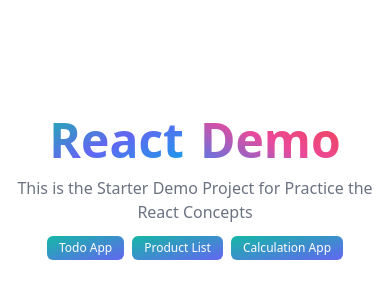
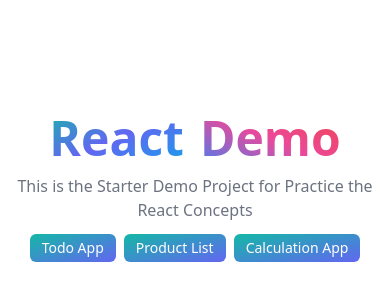
Before and after one commit to noyonalways/full-stack-army-course, a React (Vite) app in the folder frontend/react-demo/: page / in a window 390 px wide. Shown: the part 234-534 px from the top of the page. Built offline with nearby package versions, Linux system fonts and the light colour scheme.

Commit message:
feat: home page button resized

```diff
--- a/frontend/react-demo/src/components/demo-home/index.jsx
+++ b/frontend/react-demo/src/components/demo-home/index.jsx
@@ -19,19 +19,19 @@ const DemoHome = () => {
           </p>
           <div className="flex items-center space-x-2 mt-3 justify-center">
             <Link
-              className="bg-gradient-to-br from-teal-500 to-indigo-500 dark:from-teal-400 dark:to-indigo-400 px-3 py-1 rounded-md text-white font-medium active:scale-95 duration-200 text-xs md:text-base"
+              className="bg-gradient-to-br from-teal-500 to-indigo-500 dark:from-teal-400 dark:to-indigo-400 px-3 py-1 rounded-md text-white font-medium active:scale-95 duration-200 text-sm md:text-base"
               to="/todo"
             >
               Todo App
             </Link>
             <Link
-              className="bg-gradient-to-br from-teal-500 to-indigo-500 dark:from-teal-400 dark:to-indigo-400 px-3 py-1 rounded-md text-white font-medium active:scale-95 duration-200 text-xs md:text-base"
+              className="bg-gradient-to-br from-teal-500 to-indigo-500 dark:from-teal-400 dark:to-indigo-400 px-3 py-1 rounded-md text-white font-medium active:scale-95 duration-200 text-sm md:text-base"
               to="/product-list"
             >
               Product List
             </Link>
             <Link
-              className="bg-gradient-to-br from-teal-500 to-indigo-500 dark:from-teal-400 dark:to-indigo-400 px-3 py-1 rounded-md text-white font-medium active:scale-95 duration-200 text-xs md:text-base"
+              className="bg-gradient-to-br from-teal-500 to-indigo-500 dark:from-teal-400 dark:to-indigo-400 px-3 py-1 rounded-md text-white font-medium active:scale-95 duration-200 text-sm md:text-base"
               to="/calc-app"
             >
               Calculation App
```
